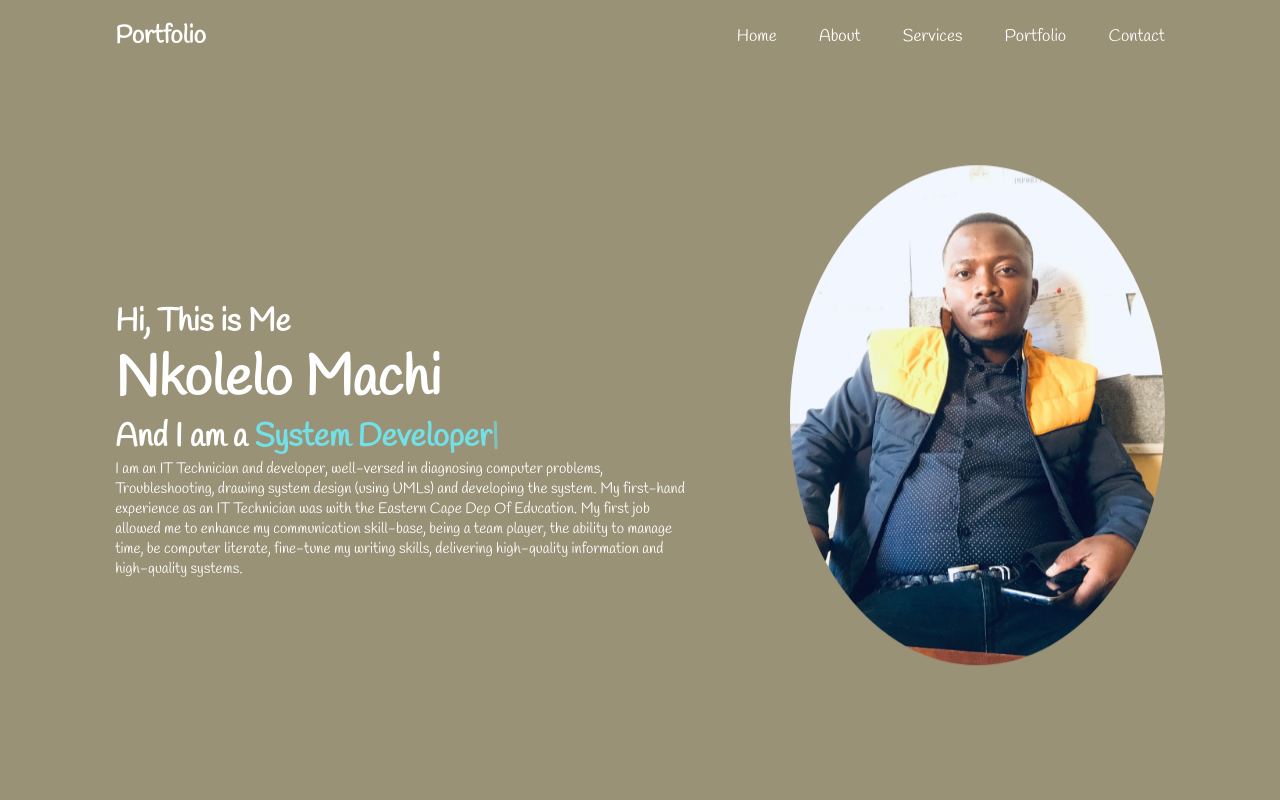
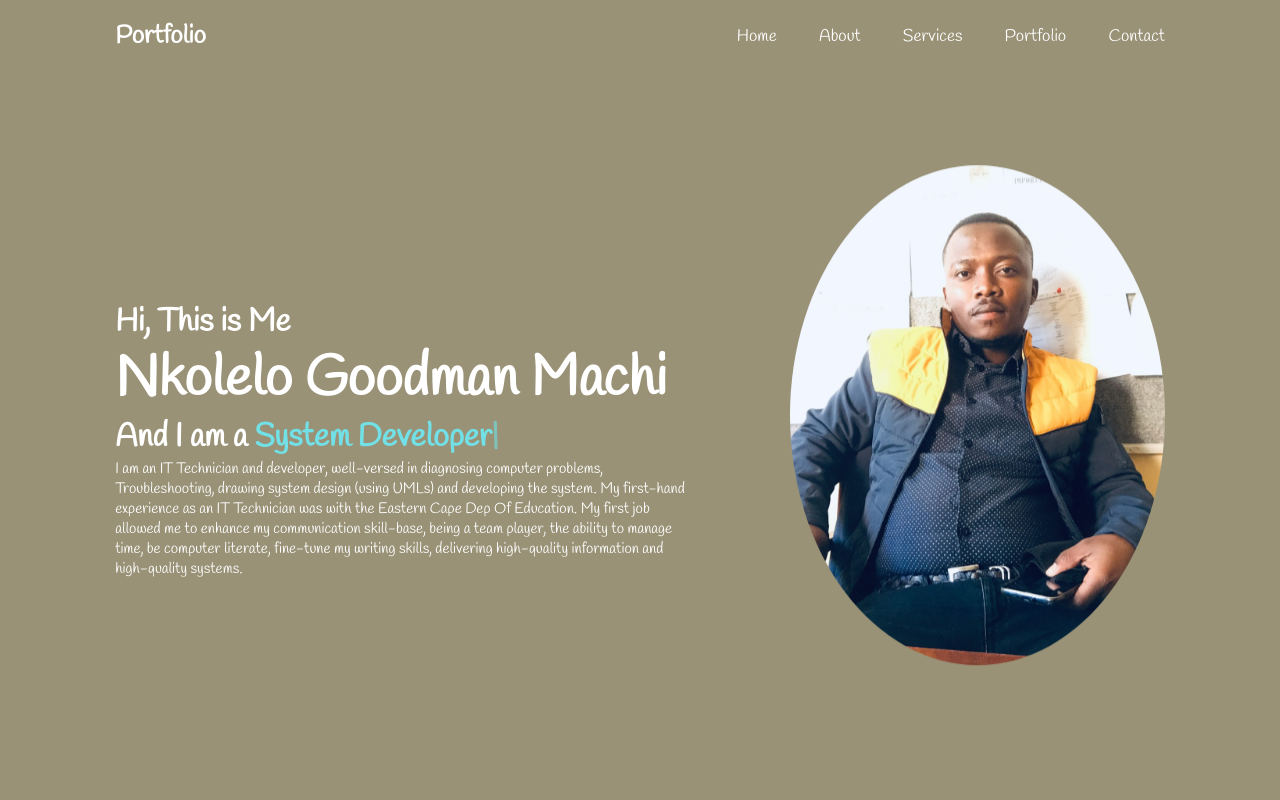
Before and after one commit to NkoleloMachi/myportfolio, a plain HTML site: page index.html in a window 1280 px wide. Shown: the top 800 px of the page. Drawn offline with nearby package versions, Linux system fonts and the light colour scheme.

Commit message:
Update index.html

```diff
--- a/index.html
+++ b/index.html
@@ -30,7 +30,7 @@
     <section class="home" id="home">
         <div class="home-section">
             <h3>Hi, This is Me</h3>
-            <h1>Nkolelo Machi</h1>
+            <h1>Nkolelo Goodman Machi</h1>
             <h3>And I am a <span class="text"></span></h3>
             <p> I am an IT Technician and developer, well-versed in diagnosing computer problems, Troubleshooting, drawing system design (using UMLs) and developing the system. My first-hand experience as an IT Technician was with the Eastern Cape Dep Of Education. My first job allowed me to enhance my communication skill-base, being a team player, the ability to manage time, be computer literate, fine-tune my writing skills, delivering high-quality information and high-quality systems.</p>
         </div>
```
